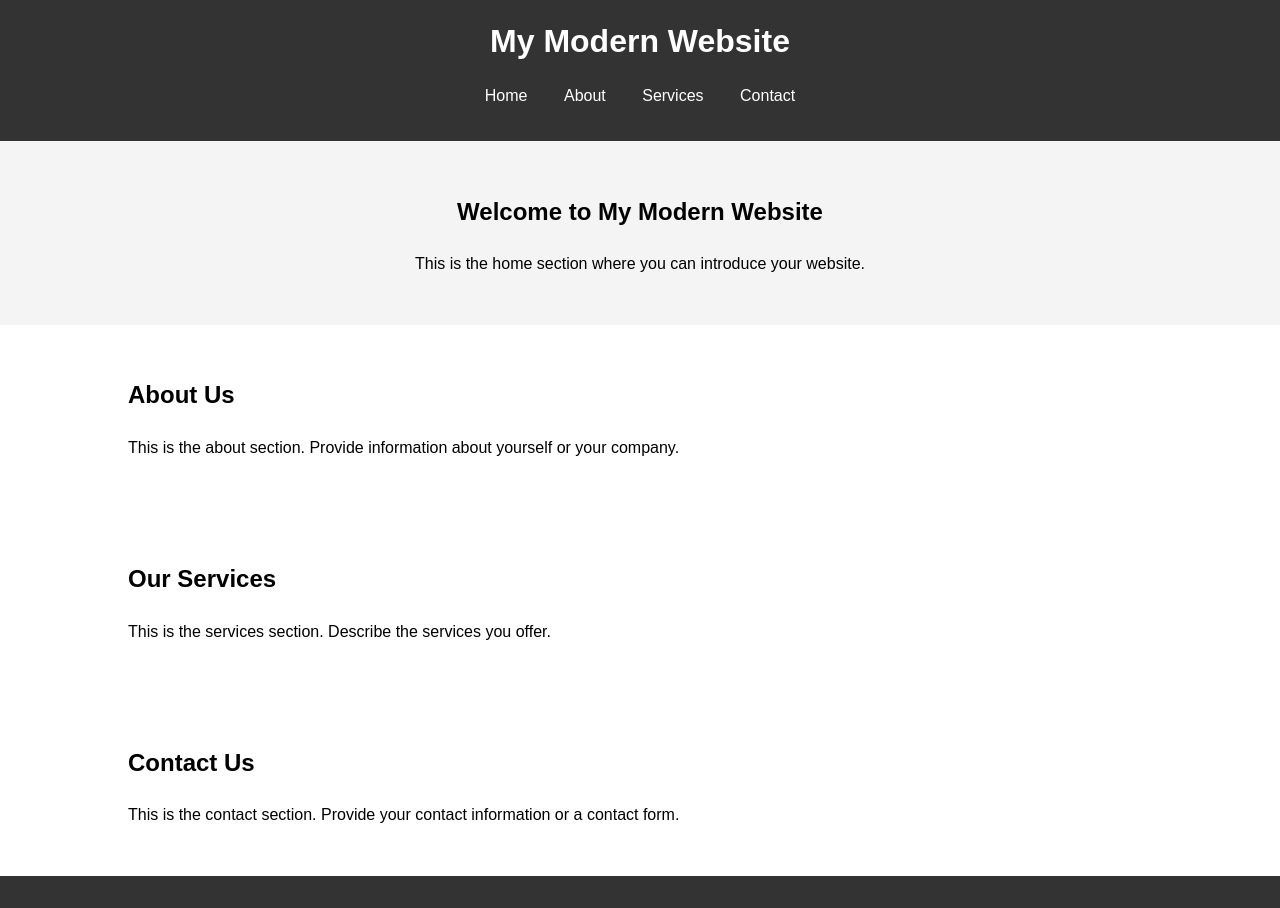
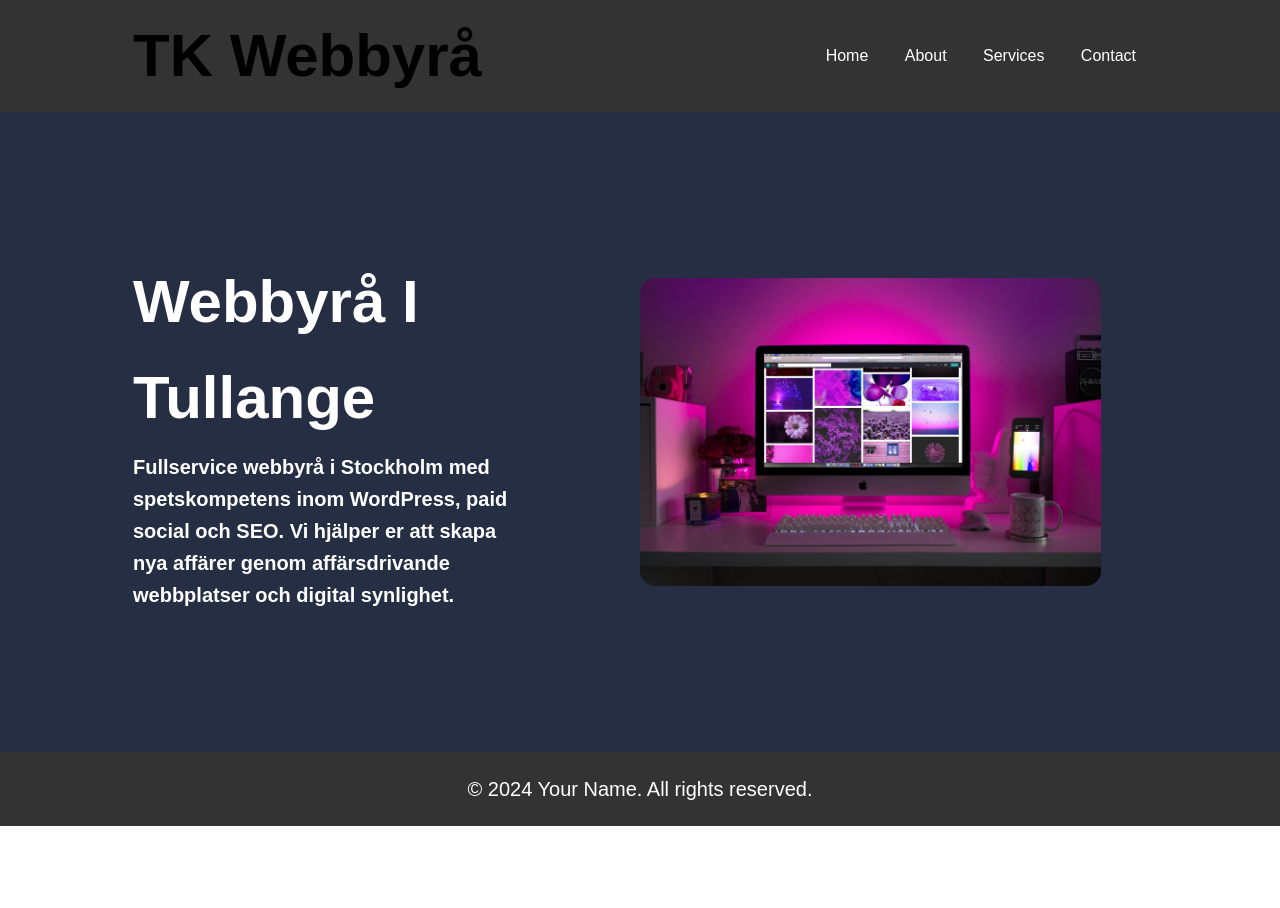
Before and after one commit to ChrilleJigling/webbyr-projekt, a plain HTML site: page index.html in a window 1280 px wide. After the commit the page ends 826 px from the top, so only its background shows below. Drawn offline with Linux system fonts and the light colour scheme.

Commit message:
Navbar and landing page added

```diff
--- a/index.html
+++ b/index.html
@@ -8,9 +8,8 @@
 </head>
 <body>
     <header>
-        <div class="container">
-            <h1>My Modern Website</h1>
         <nav>
+            <h2>TK Webbyrå</h2>
             <ul>
                 <li><a href="#home">Home</a></li>
                 <li><a href="#about">About</a></li>
@@ -18,38 +17,35 @@
                 <li><a href="#contact">Contact</a></li>
             </ul>
         </nav>
-        </div>
     </header>
 
+    <!-- Landing Page -->
     <main>
-        <section id="home" class="hero">
+        <!-- Container -->
         <div class="container">
-                <h2>Welcome to My Modern Website</h2>
-                <p>This is the home section where you can introduce your website.</p>
+            <!-- Text -->
+            <div class="half-section">
+                <div class="half-section-inner-div">
+                    <h1 style="color:white;">Webbyrå I Tullange</h1>
+                    <p class="small-text">
+                        Fullservice webbyrå i Stockholm med spetskompetens inom WordPress, paid social och SEO.
+                        Vi hjälper er att skapa nya affärer genom affärsdrivande webbplatser och digital synlighet.
+                    </p>
                 </div>
-        </section>
+            </div>
 
-        <section id="about" class="about">
-            <div class="container">
-                <h2>About Us</h2>
-                <p>This is the about section. Provide information about yourself or your company.</p>
+            <!-- Image -->
+            <div class="half-section">
+                <img id="background-image" src="./images/landing.jpg" alt="background image computer">
             </div>
-        </section>
+        </div>
 
-        <section id="services" class="services">
-            <div class="container">
-                <h2>Our Services</h2>
-                <p>This is the services section. Describe the services you offer.</p>
-            </div>
-        </section>
-
-        <section id="contact" class="contact">
-            <div class="container">
-                <h2>Contact Us</h2>
-                <p>This is the contact section. Provide your contact information or a contact form.</p>
-            </div>
-        </section>
     </main>
 
     <footer>
-        <div class="container
+        <p>&copy; 2024 Your Name. All rights reserved.</p>
+    </footer>
+
+    <script src="script.js"></script>
+</body>
+</html>
--- a/style.css
+++ b/style.css
@@ -1,3 +1,43 @@
+:root {
+    --MAIN-COLOR:#252e43;
+    --SECONDARY-COLOR:#252e43;
+    --THIRD-COLOR:#252e43;;
+    --BIG-TEXT:60px;
+    --MEDIUM-TEXT:28px;
+    --SMALL-TEXT:20px;
+    --SMALLEST-TEXT:16px;
+    --FONT-FAMILY: 'Arial, sans-serif';
+    --PADDING: 10px;
+    --MARGIN: 5px;
+}
+
+h1, h2 {
+    font-size:var(--BIG-TEXT);
+    margin:var(--MARGIN);
+}
+
+h3 {
+    font-size:var(--MEDIUM-TEXT);
+    margin:var(--MARGIN);
+}
+
+p {
+    font-size:var(--SMALL-TEXT);
+    margin:var(--MARGIN);
+}
+
+/* @media only screen and (max-width: 1026px) {
+    :root {
+        --BIG-TEXT:28px;
+        --MEDIUM-TEXT:20px;
+        --SMALL-TEXT:14px;
+        --FONT-FAMILY: 'Arial, sans-serif';
+        --PADDING: 10px;
+        --MARGIN: 10px;
+    }
+
+} */
+
 body {
     font-family: Arial, sans-serif;
     margin: 0;
@@ -5,16 +45,55 @@ body {
     line-height: 1.6;
 }
 
-.container {
-    width: 80%;
-    margin: auto;
-    overflow: hidden;
+section {
+    padding: 2rem 0;
 }
+
+.half-section {
+    width:50%;
+    height:100%;
+    display: flex;
+    flex-direction: column;
+    justify-content: center;
+}
+
+.half-section-inner-div{
+    width:80%;
+}
+
+.small-text {
+    font-size: var(--SMALL-TEXT);
+    font-weight: bold;
+    color:white;
+}
+
+/* =============== NAV ================ */
+
 
 header {
     background: #333;
     color: #fff;
     padding: 1rem 0;
+    color:var(--GREEN)
+}
+
+nav {
+    width: 80%;
+    height:80px;
+    margin: auto;
+    overflow: hidden;
+    display:flex;
+    justify-content: space-between;
+    align-items: center;
+}
+
+.container {
+    width: 80%;
+    height:100%;
+    margin: auto;
+    overflow: hidden;
+    display:flex;
+    max-width:1500px;
 }
 
 header h1 {
@@ -38,19 +117,37 @@ nav ul li a {
     text-decoration: none;
 }
 
-.hero {
-    background: #f4f4f4;
-    padding: 2rem 0;
-    text-align: center;
+/* ============= END OF NAV ============== */
+
+
+
+
+/* =============== LANDING PAGE ================ */
+main {
+    height:80vh;
+    background-color:var(--MAIN-COLOR);
+    margin:0;
 }
 
-section {
-    padding: 2rem 0;
+
+#background-image {
+    width:90%;
+    height:auto;
+    border-radius:15px;
 }
 
+
+/* =============== END OF LANDING PAGE ================ */
+
+
+
+
+/* =============== FOOTER ================ */
 footer {
     background: #333;
     color: #fff;
     text-align: center;
     padding: 1rem 0;
 }
+
+/* =============== END OF LANDING PAGE ================ */
```
Also changed, not shown: images/landing.jpg (added). Lines whose indentation alone changed are shown as unchanged.
